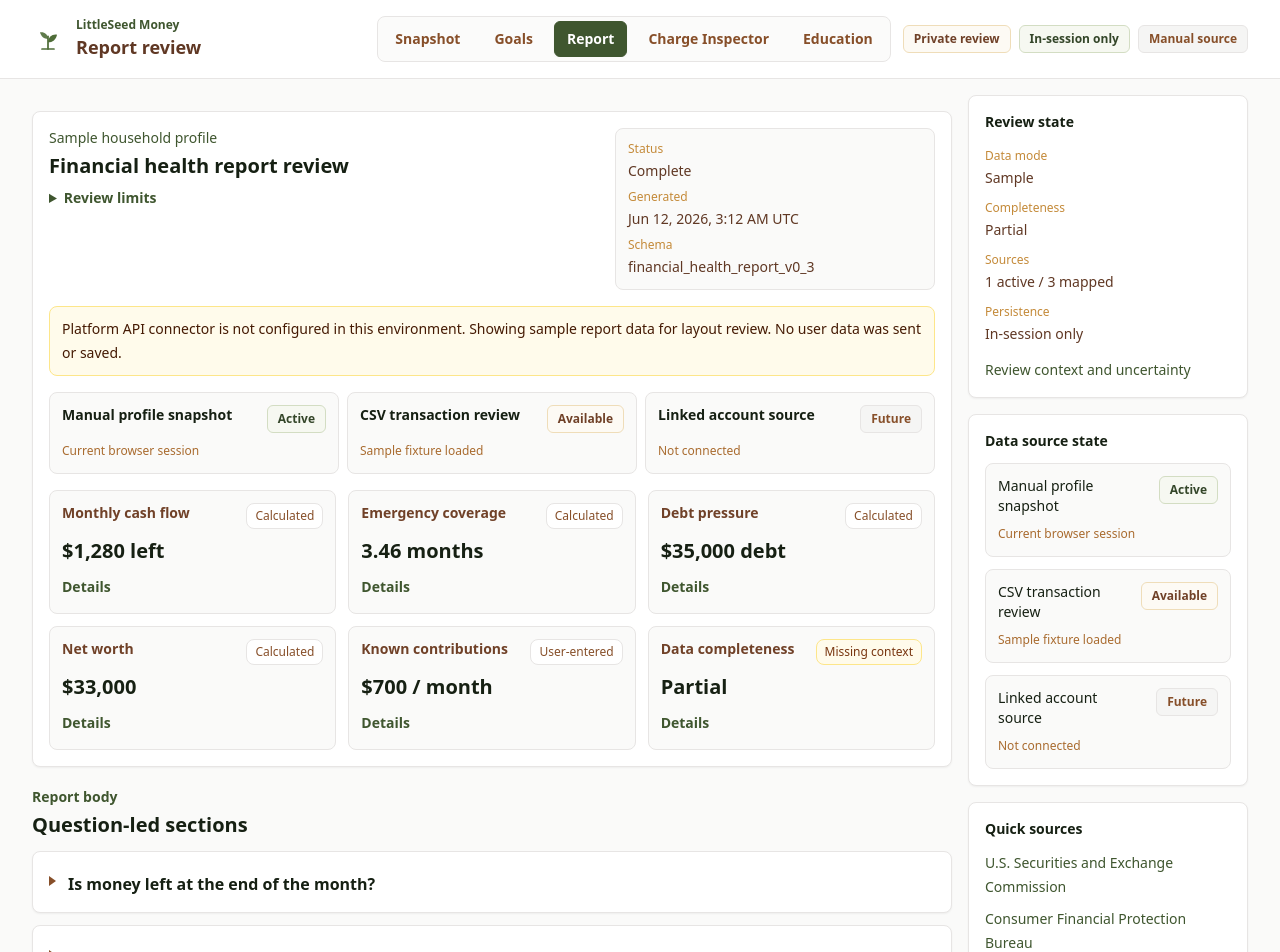
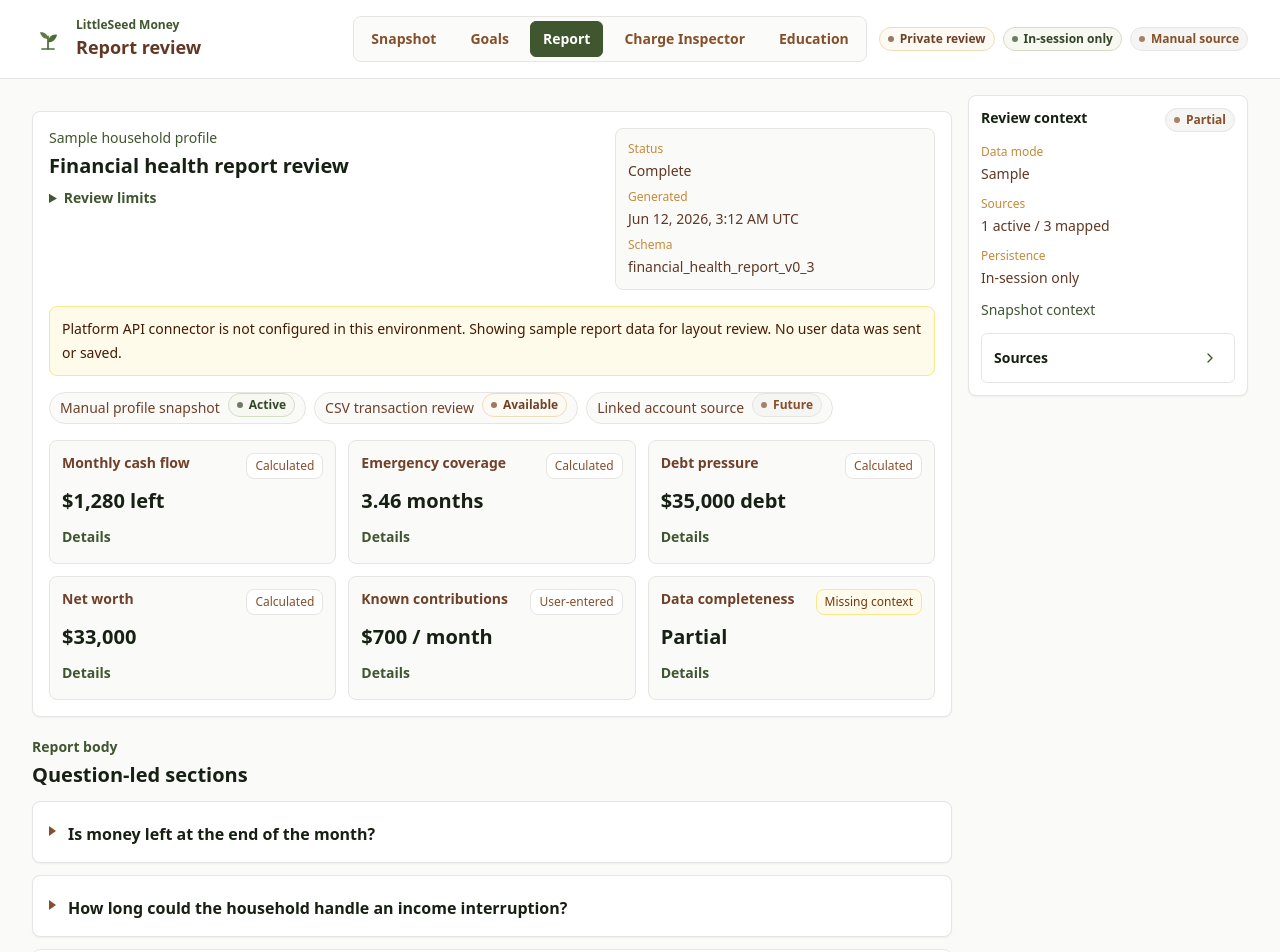
Before and after one commit to LittleSeedMoney/littleseed-money-landing, a Next.js app: page /private/report-review in a window 1280 px wide. Shown: the top 952 px of the page. Built offline with nearby package versions, Linux system fonts and the light colour scheme.

Commit message:
Simplify report review UI surfaces

```diff
--- a/components/report-review/asset-portfolio-section.tsx
+++ b/components/report-review/asset-portfolio-section.tsx
@@ -2495,9 +2495,6 @@ function SnapshotDecisionDetails({
           </div>
           <div className="flex flex-wrap gap-2">
             <StatusPill label={decisionReadiness.status} tone="stone" />
-            <span className="self-center text-sm font-semibold text-seed-700">
-              Details
-            </span>
           </div>
         </div>
       }
--- a/components/report-review/goal-planning-screen.tsx
+++ b/components/report-review/goal-planning-screen.tsx
@@ -16,6 +16,7 @@ import {
 
 import {
   reviewPanelClass,
+  ReviewDisclosure,
   ReviewSectionHeading,
   reviewSubtlePanelClass,
   StatusPill,
@@ -111,10 +112,10 @@ export type GoalMoveDirection = "up" | "down";
 
 function GoalPlanningLimits({ items }: { items: string[] }) {
   return (
-    <details className={reviewSubtlePanelClass("border-t-0 p-3")}>
-      <summary className="cursor-pointer text-sm font-semibold text-seed-950 outline-none focus:ring-2 focus:ring-seed-500">
-        Planning limits
-      </summary>
+    <ReviewDisclosure
+      className="border-t-0 p-3"
+      summary="Planning limits"
+    >
       <ul className="mt-2 space-y-2 text-sm leading-6 text-earth-700">
         {items.map((item) => (
           <li className="ml-4 list-disc" key={item}>
@@ -122,7 +123,7 @@ function GoalPlanningLimits({ items }: { items: string[] }) {
           </li>
         ))}
       </ul>
-    </details>
+    </ReviewDisclosure>
   );
 }
 
@@ -183,28 +184,34 @@ function GoalPlanningRowEditor({
 
         <div className="flex flex-wrap gap-2">
           <button
+            aria-label="Move up"
             className={goalActionClass(canMoveUp)}
             disabled={!canMoveUp}
             onClick={() => onGoalMove(summary.id, "up")}
+            title="Move up"
             type="button"
           >
-            Move up
+            <GoalActionIcon action="up" />
           </button>
           <button
+            aria-label="Move down"
             className={goalActionClass(canMoveDown)}
             disabled={!canMoveDown}
             onClick={() => onGoalMove(summary.id, "down")}
+            title="Move down"
             type="button"
           >
-            Move down
+            <GoalActionIcon action="down" />
           </button>
           <button
+            aria-label="Remove"
             className={goalActionClass(canRemove)}
             disabled={!canRemove}
             onClick={() => onGoalRemove(summary.id)}
+            title="Remove"
             type="button"
           >
-            Remove
+            <GoalActionIcon action="remove" />
           </button>
         </div>
       </div>
@@ -432,13 +439,55 @@ function GoalMetric({
 
 function goalActionClass(enabled: boolean) {
   const base =
-    "min-h-9 rounded-lg border px-3 text-sm font-semibold shadow-sm focus:outline-none focus:ring-2 focus:ring-seed-500";
+    "inline-flex h-9 w-9 items-center justify-center rounded-lg border text-sm font-semibold shadow-sm focus:outline-none focus:ring-2 focus:ring-seed-500";
 
   if (!enabled) {
     return `${base} cursor-not-allowed border-stone-200 bg-stone-100 text-stone-400`;
   }
 
   return `${base} border-stone-300 bg-white text-earth-800 hover:bg-stone-50`;
+}
+
+function GoalActionIcon({
+  action,
+}: {
+  action: "down" | "remove" | "up";
+}) {
+  if (action === "remove") {
+    return (
+      <svg
+        aria-hidden="true"
+        className="h-4 w-4"
+        fill="none"
+        stroke="currentColor"
+        strokeLinecap="round"
+        strokeLinejoin="round"
+        strokeWidth="2"
+        viewBox="0 0 24 24"
+      >
+        <path d="M5 12h14" />
+      </svg>
+    );
+  }
+
+  return (
+    <svg
+      aria-hidden="true"
+      className="h-4 w-4"
+      fill="none"
+      stroke="currentColor"
+      strokeLinecap="round"
+      strokeLinejoin="round"
+      strokeWidth="2"
+      viewBox="0 0 24 24"
+    >
+      {action === "up" ? (
+        <path d="m18 15-6-6-6 6" />
+      ) : (
+        <path d="m6 9 6 6 6-6" />
+      )}
+    </svg>
+  );
 }
 
 function goalStatusTone(status: GoalPlanningStatus) {
--- a/components/report-review/overview-section.tsx
+++ b/components/report-review/overview-section.tsx
@@ -85,26 +85,23 @@ function SourceSummaryStrip({ sources }: { sources: ReviewDataSource[] }) {
   return (
     <div
       aria-label="Review data source summary"
-      className="mt-4 grid gap-2 md:grid-cols-3"
+      className="mt-4 flex flex-wrap gap-2"
     >
       {sources.map((source) => (
-        <div
-          className={reviewSubtlePanelClass("p-3")}
+        <span
+          className="inline-flex min-h-8 items-center gap-2 rounded-full border border-stone-200 bg-stone-50 px-2.5 text-sm font-medium text-earth-800"
           key={source.id}
+          title={source.freshnessLabel}
         >
-          <div className="flex items-start justify-between gap-3">
-            <h3 className="min-w-0 text-sm font-semibold text-seed-950">
-              {source.label}
-            </h3>
-            <StatusPill
-              label={dataSourceStatusLabels[source.status]}
-              tone={dataSourceStatusTone(source.status)}
-            />
-          </div>
-          <p className="mt-2 text-xs leading-5 text-earth-600">
+          <span>{source.label}</span>
+          <StatusPill
+            label={dataSourceStatusLabels[source.status]}
+            tone={dataSourceStatusTone(source.status)}
+          />
+          <span className="sr-only">
             {source.freshnessLabel}
-          </p>
-        </div>
+          </span>
+        </span>
       ))}
     </div>
   );
--- a/components/report-review/review-rail.tsx
+++ b/components/report-review/review-rail.tsx
@@ -6,53 +6,60 @@ import {
   MetaItem,
   reviewPanelClass,
   reviewSubtlePanelClass,
+  ReviewDisclosure,
   StatusPill,
 } from "./shared";
 
 export function ReviewRail({ report }: { report: ReportReviewSample }) {
   return (
-    <aside className="min-w-0 space-y-4">
+    <aside className="min-w-0">
       <section
         aria-labelledby="review-state-heading"
-        className={reviewPanelClass("p-4")}
+        className={reviewPanelClass("p-3")}
       >
+        <div className="flex flex-wrap items-start justify-between gap-2">
           <h2
             id="review-state-heading"
             className="text-sm font-semibold text-seed-950"
           >
-          Review state
+            Review context
           </h2>
-        <dl className="mt-4 space-y-3 text-sm">
+          <StatusPill label={report.dataCompleteness.status} tone="stone" />
+        </div>
+
+        <dl className="mt-3 grid grid-cols-2 gap-3 text-sm lg:grid-cols-1">
           <MetaItem label="Data mode" value={report.dataMode} />
-          <MetaItem label="Completeness" value={report.dataCompleteness.status} />
           <MetaItem label="Sources" value={sourceCountLabel(report)} />
           <MetaItem label="Persistence" value="In-session only" />
         </dl>
+
         <p className="sr-only">
           {report.dataCompleteness.explanation}
         </p>
         <a
           href="#snapshot"
-          className="mt-4 inline-flex rounded-lg text-sm font-medium text-seed-700 underline-offset-4 hover:underline focus:outline-none focus:ring-2 focus:ring-seed-500"
+          className="mt-3 inline-flex rounded-md text-sm font-medium text-seed-700 underline-offset-4 hover:underline focus:outline-none focus:ring-2 focus:ring-seed-500"
         >
-          Review context and uncertainty
+          Snapshot context
         </a>
-      </section>
 
-      <section
-        aria-labelledby="data-source-state-heading"
-        className={reviewPanelClass("p-4")}
+        <ReviewDisclosure
+          className="mt-3 bg-white p-3"
+          summary={
+            <div>
+              <h3 className="text-sm font-semibold text-seed-950">
+                Sources
+              </h3>
+              <p className="sr-only">
+                Data source state and external evidence publishers.
+              </p>
+            </div>
+          }
         >
-        <h2
-          id="data-source-state-heading"
-          className="text-sm font-semibold text-seed-950"
-        >
-          Data source state
-        </h2>
-        <ul className="mt-3 space-y-3 text-sm">
+          <ul className="mt-3 space-y-2 text-sm">
             {report.dataSources.map((source) => (
               <li
-              className={reviewSubtlePanelClass("p-3")}
+                className={reviewSubtlePanelClass("p-2.5")}
                 key={source.id}
               >
                 <div className="flex items-start justify-between gap-3">
@@ -64,25 +71,17 @@ export function ReviewRail({ report }: { report: ReportReviewSample }) {
                     tone={dataSourceStatusTone(source.status)}
                   />
                 </div>
-              <p className="mt-2 text-xs leading-5 text-earth-600">
+                <p className="mt-1 text-xs leading-5 text-earth-600">
                   {source.freshnessLabel}
                 </p>
               </li>
             ))}
           </ul>
-      </section>
 
-      <section
-        aria-labelledby="quick-sources-heading"
-        className={reviewPanelClass("p-4")}
-      >
-        <h2
-          id="quick-sources-heading"
-          className="text-sm font-semibold text-seed-950"
-        >
-          Quick sources
-        </h2>
-        <ul className="mt-3 space-y-2 text-sm leading-6">
+          <h3 className="mt-4 text-sm font-semibold text-seed-950">
+            Evidence
+          </h3>
+          <ul className="mt-2 space-y-1.5 text-sm leading-6">
             {report.evidenceSources.map((source) => (
               <li key={source.id}>
                 <a
@@ -96,6 +95,7 @@ export function ReviewRail({ report }: { report: ReportReviewSample }) {
               </li>
             ))}
           </ul>
+        </ReviewDisclosure>
       </section>
     </aside>
   );
--- a/components/report-review/shared.tsx
+++ b/components/report-review/shared.tsx
@@ -115,8 +115,12 @@ export function StatusPill({
 
   return (
     <span
-      className={`inline-flex min-h-7 items-center self-start rounded-md border px-2.5 text-xs font-semibold ${toneClass}`}
+      className={`inline-flex min-h-6 items-center gap-1.5 self-start rounded-full border px-2 text-xs font-semibold ${toneClass}`}
     >
+      <span
+        aria-hidden="true"
+        className="h-1.5 w-1.5 rounded-full bg-current opacity-70"
+      />
       {label}
     </span>
   );
--- a/components/report-review/snapshot-screen.tsx
+++ b/components/report-review/snapshot-screen.tsx
@@ -271,9 +271,6 @@ function SnapshotSupportDetails({
               label={`${sources.length.toLocaleString("en-US")} sources`}
               tone="stone"
             />
-            <span className="self-center text-sm font-semibold text-seed-700">
-              Details
-            </span>
           </div>
         </div>
       }
```
Lines whose indentation alone changed are shown as unchanged.
